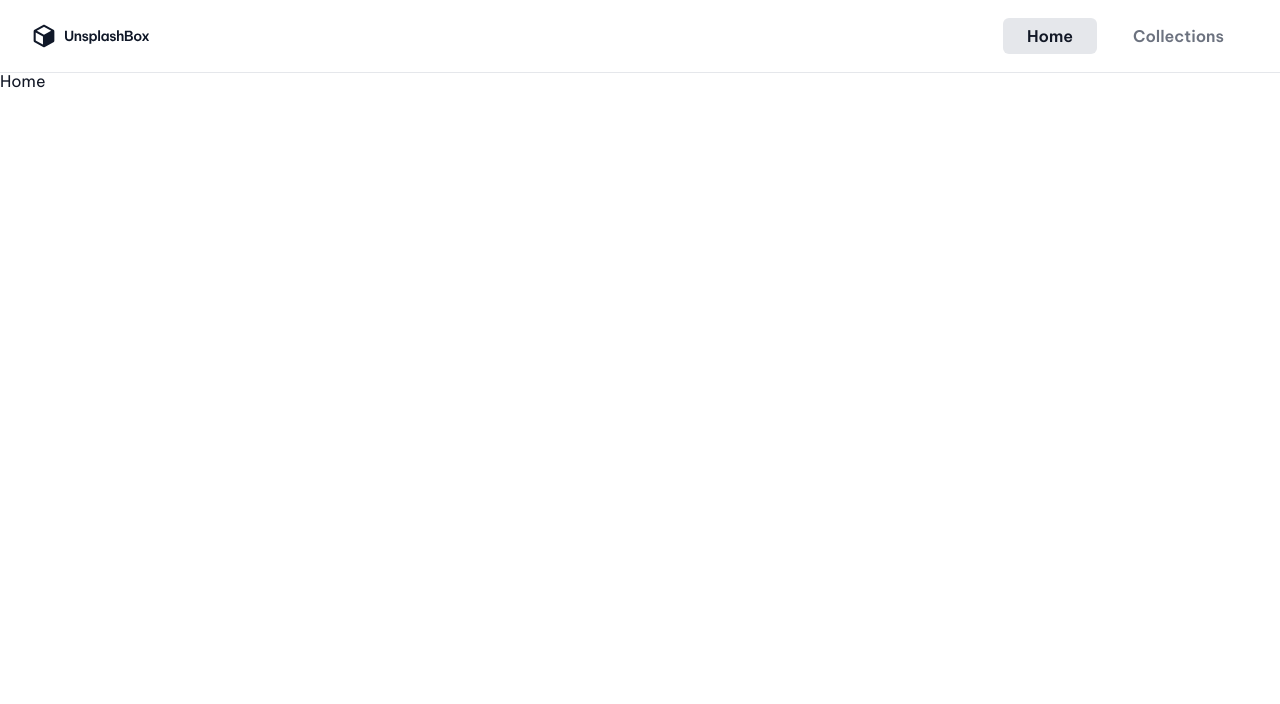
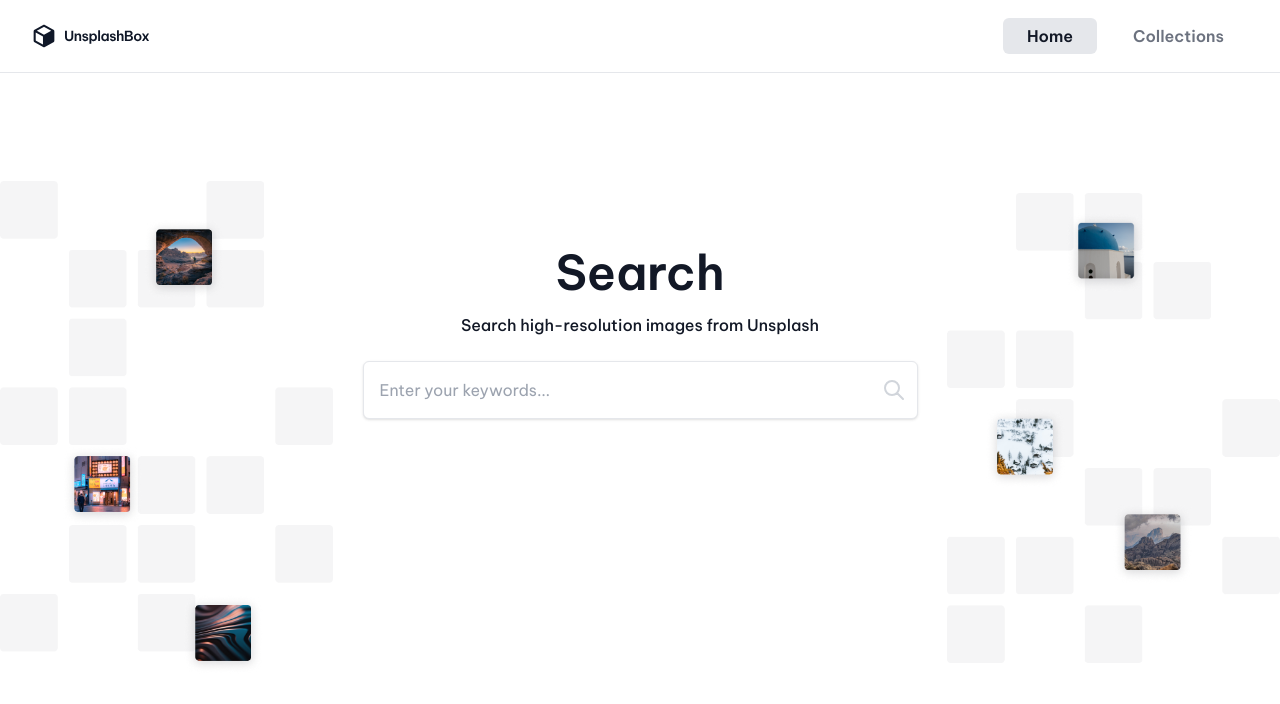
Before and after one commit to leoikeh99/unsplash-collection, a Next.js app: page / in a window 1280 px wide. Shown: the top 704 px of the page. Built offline with nearby package versions, Linux system fonts and the light colour scheme.

Commit message:
Worked on home page and serach form

```diff
--- a/src/app/page.tsx
+++ b/src/app/page.tsx
@@ -1,7 +1,17 @@
+import SearchForm from "@/components/forms/SearchForm";
+
 export default function Home() {
   return (
-    <div>
-      <h1>Home</h1>
+    <div className="h-[calc(100vh-90px)] bg-[url('/assets/hero-left.png'),url('/assets/hero-right.png')] bg-no-repeat bg-[position:0_center,100%_center] bg-[size:26%] grid justify-items-center">
+      <div className="mt-44 w-full max-w-[555px]">
+        <h1 className="text-5xl font-semibold text-center text-[#121826] mb-4">
+          Search
+        </h1>
+        <p className="text-center font-medium text-[#121826] mb-6">
+          Search high-resolution images from Unsplash
+        </p>
+        <SearchForm />
+      </div>
     </div>
   );
 }
--- /dev/null
+++ b/src/app/search/page.tsx
@@ -0,0 +1,18 @@
+import SearchForm from "@/components/forms/SearchForm";
+export const dynamic = "force-dynamic";
+
+function Search({
+  searchParams,
+}: {
+  searchParams: { [key: string]: string | string[] | undefined };
+}) {
+  const data = searchParams.search;
+  return (
+    <div>
+      <SearchForm />
+      <p>{data}</p>
+    </div>
+  );
+}
+
+export default Search;
--- /dev/null
+++ b/src/components/forms/SearchForm.tsx
@@ -0,0 +1,54 @@
+"use client";
+import { useSearchParams, useRouter } from "next/navigation";
+import { useEffect } from "react";
+
+const SearchForm = () => {
+  const searchParams = useSearchParams();
+  const router = useRouter();
+
+  const search = searchParams.get("search");
+
+  const handleSubmit = (e: React.FormEvent<HTMLFormElement>) => {
+    e.preventDefault();
+    const formData = new FormData(e.currentTarget);
+    const search = formData.get("search");
+    if (search) {
+      router.push(`/search?search=${search}`);
+    }
+  };
+
+  useEffect(() => {
+    const input = document.getElementById("search") as HTMLInputElement;
+    input.value = search || "";
+  }, [search]);
+
+  return (
+    <form action="" onSubmit={handleSubmit}>
+      <div className="relative">
+        <svg
+          xmlns="http://www.w3.org/2000/svg"
+          className="absolute top-0 bottom-0 w-6 h-6 my-auto text-gray-300 right-3"
+          fill="none"
+          viewBox="0 0 24 24"
+          stroke="currentColor"
+        >
+          <path
+            strokeLinecap="round"
+            strokeLinejoin="round"
+            strokeWidth={2}
+            d="M21 21l-6-6m2-5a7 7 0 11-14 0 7 7 0 0114 0z"
+          />
+        </svg>
+        <input
+          id="search"
+          type="text"
+          name="search"
+          placeholder="Enter your keywords..."
+          className="w-full py-4 pl-4 pr-12 text-gray-500 border rounded-md outline-none  focus:border-indigo-600 shadow"
+        />
+      </div>
+    </form>
+  );
+};
+
+export default SearchForm;
--- a/src/components/header/index.tsx
+++ b/src/components/header/index.tsx
@@ -12,7 +12,13 @@ const Header = () => {
     <header>
       <div className="header-container">
         <Link href="/">
-          <Image src="/assets/Logo.svg" alt="logo" width={118} height={24} />
+          <Image
+            src="/assets/Logo.svg"
+            alt="logo"
+            width={118}
+            height={24}
+            priority
+          />
         </Link>
         <nav>
           <ul className="flex gap-3">
```
